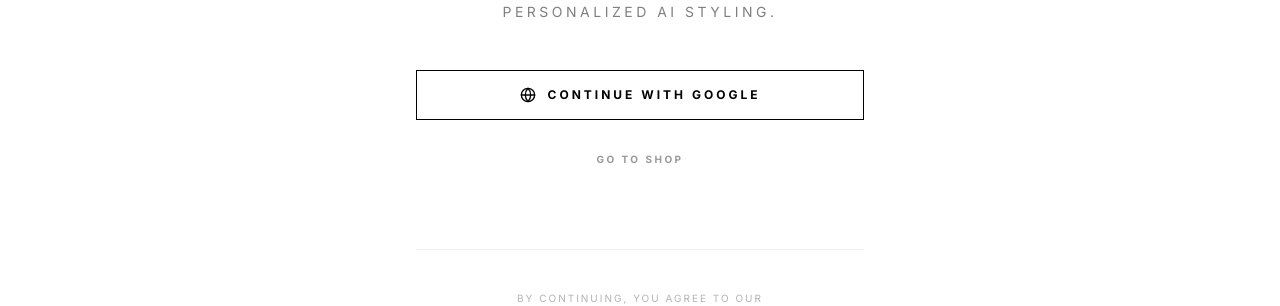
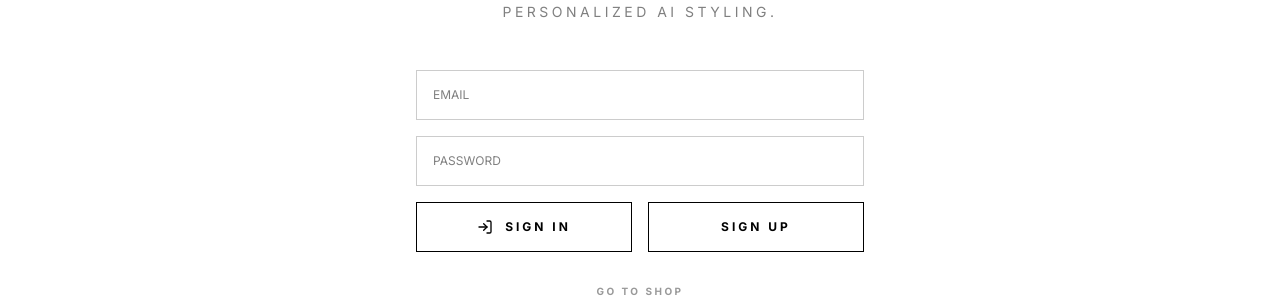
Before and after one commit to farhad226/FHS-Fashion, a React (Vite) app: page /login in a window 1280 px wide. Shown: the part 202-508 px from the top of the page. Built offline with nearby package versions, Linux system fonts and the light colour scheme; no server answers.

Commit message:
feat: Implement email/password login and signup
Adds functionality for users to log in and sign up using their email and password. This includes state management for inputs and errors, and integration with Supabase for authentication. The Google login button has been replaced.

```diff
--- a/src/pages/Login.tsx
+++ b/src/pages/Login.tsx
@@ -6,18 +6,33 @@ import { useNavigate } from 'react-router-dom';
 
 export function Login() {
   const navigate = useNavigate();
+  const [email, setEmail] = React.useState('');
+  const [password, setPassword] = React.useState('');
+  const [error, setError] = React.useState('');
 
-  async function handleGoogleLogin() {
+  async function handleEmailLogin() {
     try {
-      await supabase.auth.signInWithOAuth({
-        provider: 'google',
-        options: {
-          redirectTo: window.location.origin,
-        },
+      const { error } = await supabase.auth.signInWithPassword({
+        email,
+        password,
       });
-      // The user will be redirected to Google for authentication and then back to your app
-    } catch (err) {
-      console.error(err);
+      if (error) throw error;
+      navigate('/dashboard');
+    } catch (err: any) {
+      setError(err.message);
+    }
+  }
+
+  async function handleSignUp() {
+    try {
+      const { error } = await supabase.auth.signUp({
+        email,
+        password,
+      });
+      if (error) throw error;
+      setError('Check your email for confirmation!');
+    } catch (err: any) {
+      setError(err.message);
     }
   }
 
@@ -32,13 +47,37 @@ export function Login() {
         <p className="text-sm text-black/50 tracking-widest uppercase mb-12">Experience premium fashion with personalized AI styling.</p>
 
         <div className="space-y-4">
-          <button
-            onClick={handleGoogleLogin}
-            className="w-full flex items-center justify-center space-x-3 border border-black py-4 hover:bg-black hover:text-white transition-all text-xs uppercase tracking-widest font-bold"
-          >
-            <Globe className="w-4 h-4" />
-            <span>Continue with Google</span>
-          </button>
+          <input
+            type="email"
+            placeholder="Email"
+            className="w-full border border-black/20 p-4 text-xs uppercase"
+            value={email}
+            onChange={(e) => setEmail(e.target.value)}
+          />
+          <input
+            type="password"
+            placeholder="Password"
+            className="w-full border border-black/20 p-4 text-xs uppercase"
+            value={password}
+            onChange={(e) => setPassword(e.target.value)}
+          />
+          <div className="flex gap-4">
+            <button
+              onClick={handleEmailLogin}
+              className="flex-1 flex items-center justify-center space-x-3 border border-black py-4 hover:bg-black hover:text-white transition-all text-xs uppercase tracking-widest font-bold"
+            >
+              <LogIn className="w-4 h-4" />
+              <span>Sign In</span>
+            </button>
+            <button
+              onClick={handleSignUp}
+              className="flex-1 flex items-center justify-center space-x-3 border border-black py-4 hover:bg-black hover:text-white transition-all text-xs uppercase tracking-widest font-bold"
+            >
+              <span>Sign Up</span>
+            </button>
+          </div>
+
+          {error && <p className="text-red-500 text-xs">{error}</p>}
 
           <button
             onClick={() => navigate('/shop')}
```
